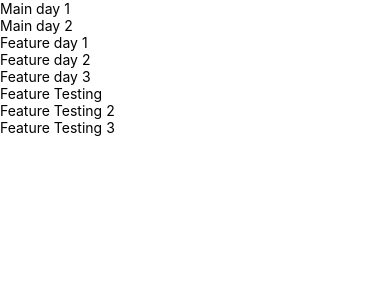
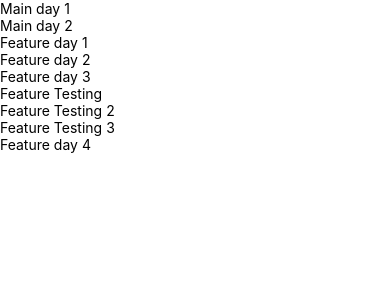
Before and after one commit to tayyabjamil/gitPractice, a React Native app: screen / in a window 390 px wide. Shown: the top 300 px of the page. Built offline with nearby package versions, Linux system fonts and the light colour scheme.

Commit message:
feature editing :wq :wq
:q#

```diff
--- a/App.js
+++ b/App.js
@@ -14,6 +14,7 @@ export default class App extends Component {
         <Text>Feature Testing</Text>
         <Text>Feature Testing 2</Text>
         <Text>Feature Testing 3</Text>
+        <Text>Feature day 4</Text>
 
       </View>
     )
```
